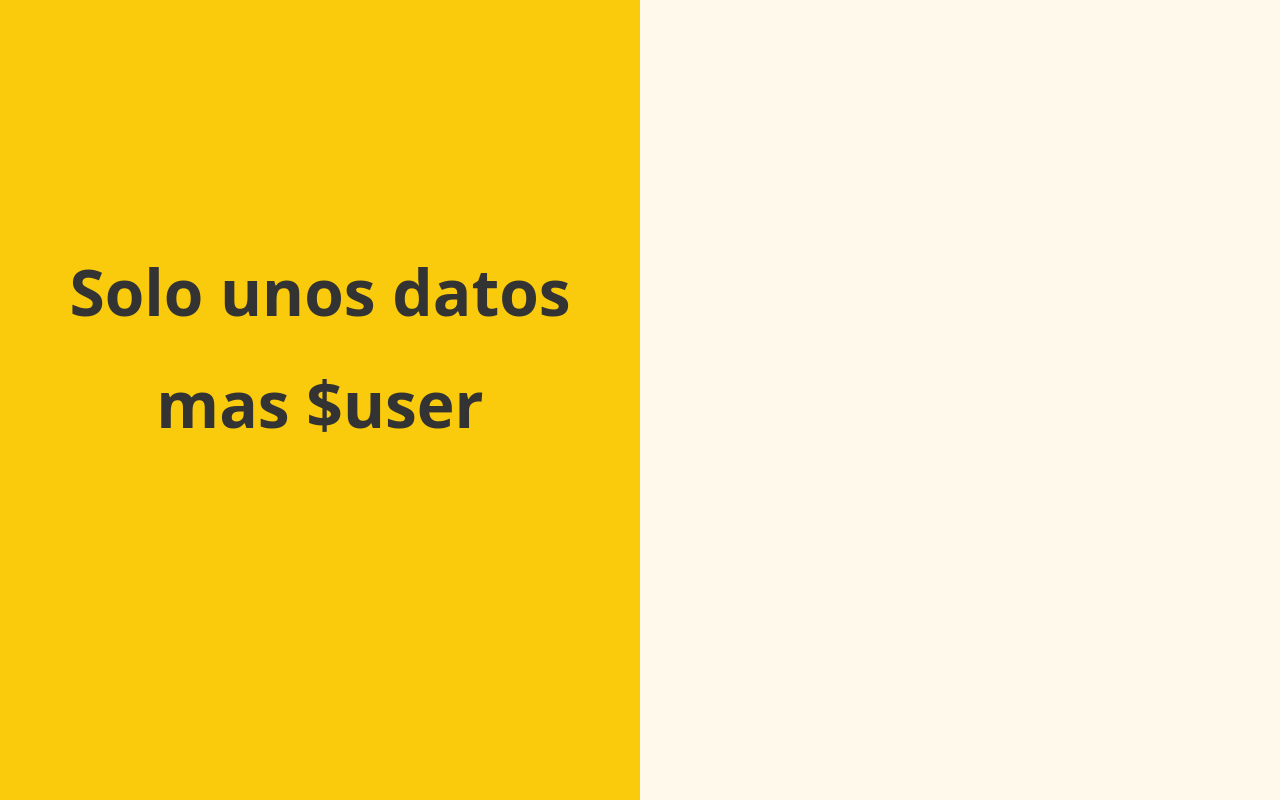
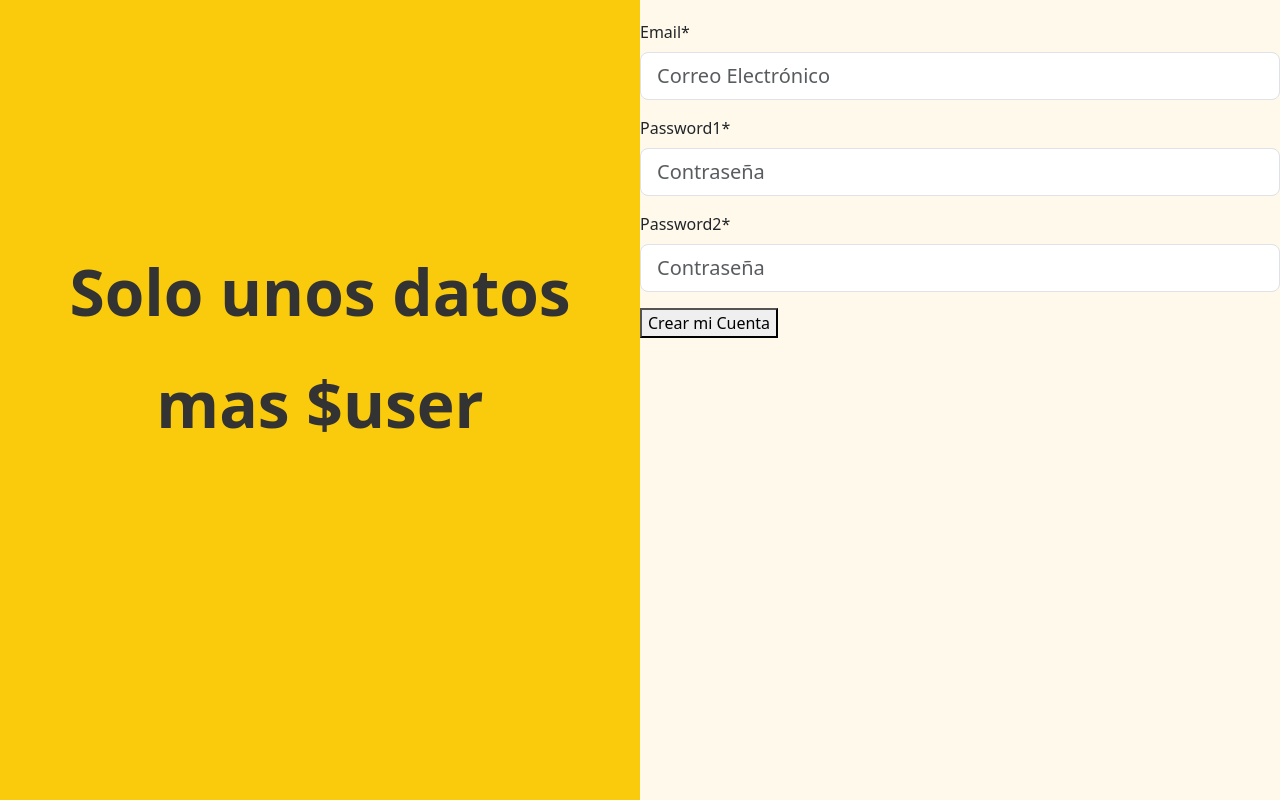
Before and after one commit to jorgergo/testfarma_webapp, a Django app: page /register/account in a window 1280 px wide. Run offline with Django 4.2, Linux system fonts and the light colour scheme; some libraries are stand-ins or nearby versions.

Commit message:
Fixes on registration

```diff
--- a/login/forms.py
+++ b/login/forms.py
@@ -18,55 +18,7 @@ class LoginForm(forms.Form):
                 "placeholder": "Contraseña"}
             ))
 
-
 class UserCreationForm(UserCreationForm):
-
-    email = forms.EmailField(widget=forms.widgets.TextInput(attrs={
-                'class': 'email-field form-control form-control-lg',
-                'placeholder': 'Correo Electrónico'}
-            ))
-
-    password1 = forms.CharField(widget=forms.widgets.PasswordInput(attrs={
-                'class': 'password-field form-control form-control-lg',
-                'placeholder': 'Contraseña'}
-
-            ))
-
-    password2 = forms.CharField(widget=forms.widgets.PasswordInput(attrs={
-                'class': 'password-field form-control form-control-lg',
-                'placeholder': 'Contraseña'}
-
-            ))
-
-    def email_clean(self):
-
-        email = self.cleaned_data.get("email")
-
-        if User.objects.filter(email=email).exists():
-            raise forms.ValidationError("El correo ya existe")
-
-        return email
-
-    def clean_password2(self):
-
-        password1 = self.cleaned_data["password1"]
-        password2 = self.cleaned_data["password2"]
-
-        if password1 and password2 and password1 != password2:
-            raise forms.ValidationError("Las contraseñas no coinciden")
-
-        return password2
-
-    def save(self, commit = True):
-        user = User.objects.create_user(
-            self.cleaned_data["email"],
-            self.cleaned_data["password1"]
-        )
-
-        return user
-
-
-class RegisterForm(forms.Form):
 
     name = forms.CharField(
                 label = "",
@@ -75,7 +27,6 @@ class RegisterForm(forms.Form):
                 'placeholder': 'Nombre'
 
                 }))
-
     last_name = forms.CharField(
                 label = "",
                 widget=forms.widgets.TextInput(attrs={
@@ -121,3 +72,56 @@ class RegisterForm(forms.Form):
                                     "class": "form-control"
                                     }
                                 ))
+
+
+
+    email = forms.EmailField(widget=forms.widgets.TextInput(attrs={
+                'class': 'email-field form-control form-control-lg',
+                'placeholder': 'Correo Electrónico'}
+            ))
+
+    password1 = forms.CharField(widget=forms.widgets.PasswordInput(attrs={
+                'class': 'password-field form-control form-control-lg',
+                'placeholder': 'Contraseña'}
+
+            ))
+
+    password2 = forms.CharField(widget=forms.widgets.PasswordInput(attrs={
+                'class': 'password-field form-control form-control-lg',
+                'placeholder': 'Contraseña'}
+
+            ))
+
+    def email_clean(self):
+
+        email = self.cleaned_data.get("email")
+
+        if User.objects.filter(email=email).exists():
+            raise forms.ValidationError("El correo ya existe")
+
+        return email
+
+    def clean_password2(self):
+
+        password1 = self.cleaned_data["password1"]
+        password2 = self.cleaned_data["password2"]
+
+        if password1 and password2 and password1 != password2:
+            raise forms.ValidationError("Las contraseñas no coinciden")
+
+        return password2
+
+    def save(self, commit = True):
+
+            user = User.objects.create_user(
+                self.cleaned_data["email"],
+                self.cleaned_data["password1"],
+                self.cleaned_data["name"],
+                self.cleaned_data["last_name"],
+                self.cleaned_data["mom_last_name"],
+                self.cleaned_data["birth_date"],
+                self.cleaned_data["gender"],
+                self.cleaned_data["user_type"],
+            )
+
+            return user
--- a/login/templates/signup/signup_part_two.html
+++ b/login/templates/signup/signup_part_two.html
@@ -18,13 +18,33 @@
     <title>Registro de Usuarios</title>
   </head>
   <body>
+
     <div class="split left">
       <div class="flex-left">
         <p class="titulo-left top">Solo unos datos</p>
         <p class="titulo-left">mas $user</p>
       </div>
     </div>
-    <div class="split right"></div>
+    <div class="split right">
+
+        <form method="POST" class="form-flex">
+
+            {% csrf_token %}
+            <div class="form-group">{{ form.email|as_crispy_field }}</div>
+
+            <div class="form-group">{{ form.password1|as_crispy_field }}</div>
+
+            <div class="form-group">{{ form.password2|as_crispy_field }}</div>
+
+            <div class="btn-sig">
+              <button class="next-btn" type="submit">Crear mi Cuenta</button>
+            </div>
+
+        </form>
+
+    </div>
+
+
 
     <script>
       function link_to_view() {
--- a/login/views.py
+++ b/login/views.py
@@ -48,34 +48,40 @@ def log_in(request):
 
 def register(request):
 
-    form = RegisterForm()
+    form = CacheRegisterForm()
     context = {
         "form": form
     }
 
     if request.method == "POST":
 
-        form = RegisterForm(request.POST)
+        form = CacheRegisterForm(request.POST)
 
         if form.is_valid():
 
-            user = User.objects.create_user(
-                email = request.POST["email"],
-                password = request.POST["password"]
-            )
+            data = form.cleaned_data
 
-            user.save()
+            request.session["register_form"] = request.POST
 
-            messages.success(request, "Registro exitoso")
-
-            return redirect("login")
-
-        else:
-            messages.error(request, "No se pudo registrar el usuario")
-
+            redirect("register_part_two")
 
     return render(request, "signup/signup.html", context)
 
 def register_part_two(request):
 
-    return render(request, "signup/signup_part_two.html")
+    form = UserCreationForm()
+    context = {
+        "form" : form
+    }
+
+    if request.method == "POST":
+
+        if form.is_valid():
+
+            try:
+                form.save()
+                messages.success(request, "Registro exitoso, ya puedes iniciar sesión")
+            except Exception as e:
+                messages.error(request, f"No se pudo registrar el usuario -> {e}")
+
+    return render(request, "signup/signup_part_two.html", context)
--- a/user/models.py
+++ b/user/models.py
@@ -20,6 +20,7 @@ class UserManager(BaseUserManager):
 
     def create_user(self, email, password=None, **extra_fields):
         """Create and save a regular User with the given email and password."""
+        extra_fields.setdefault('mom_last_name', '')
         extra_fields.setdefault('is_staff', False)
         extra_fields.setdefault('is_superuser', False)
         return self._create_user(email, password, **extra_fields)
@@ -43,7 +44,9 @@ class User(AbstractUser):
 
     username = None
     email = models.EmailField(_('email address'), unique=True)
-
+    mom_last_name = models.CharField(max_length=50)
+    birth_date = models.DateField(null=True, blank=True)
+    gender = models.CharField(max_length=1, choices=(('M', 'Masculino'), ('F', 'Femenino')), null=True, blank=True)
     USERNAME_FIELD = 'email'
     REQUIRED_FIELDS = []
 
```
Also changed, not shown: db.sqlite3.
